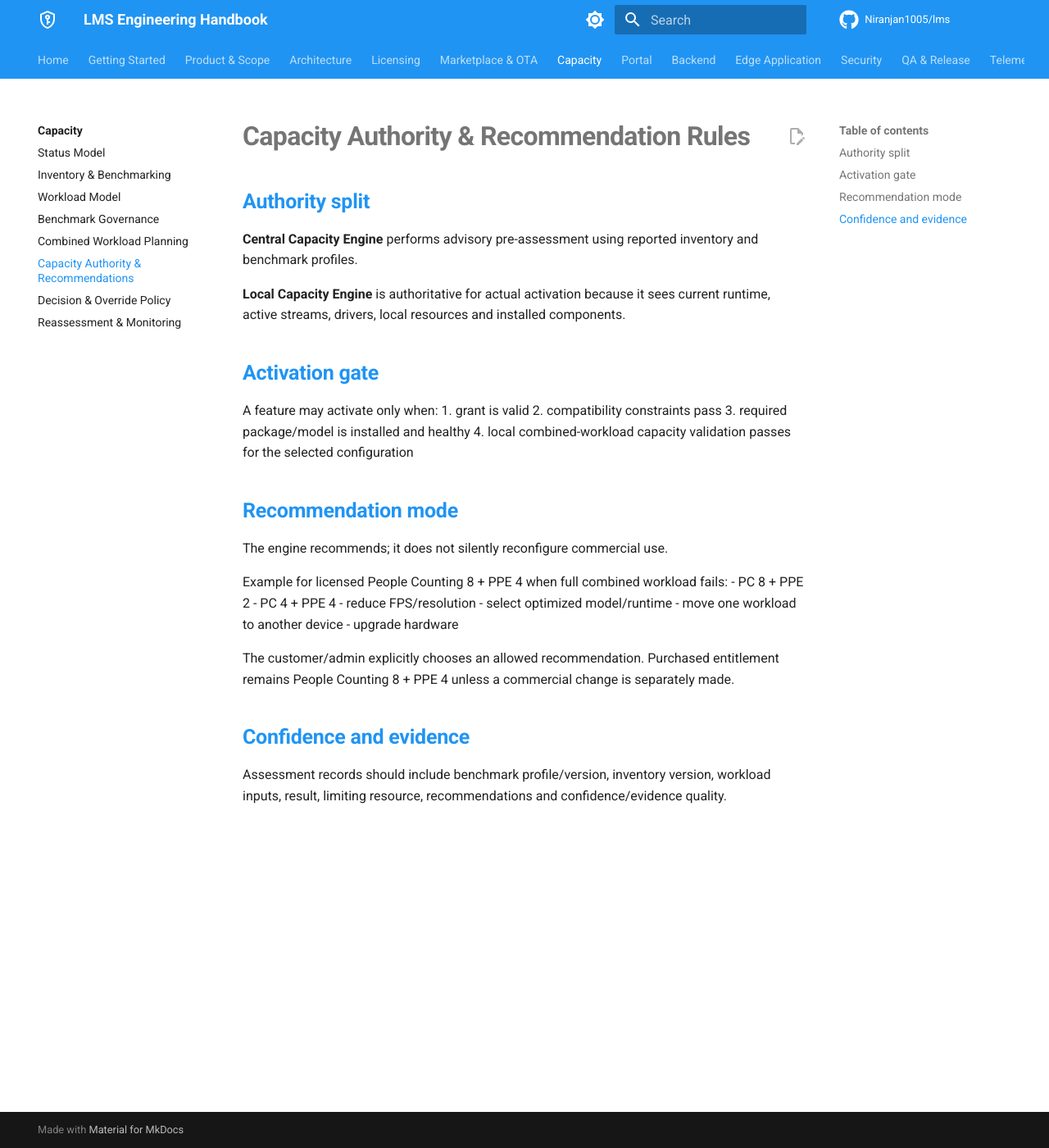
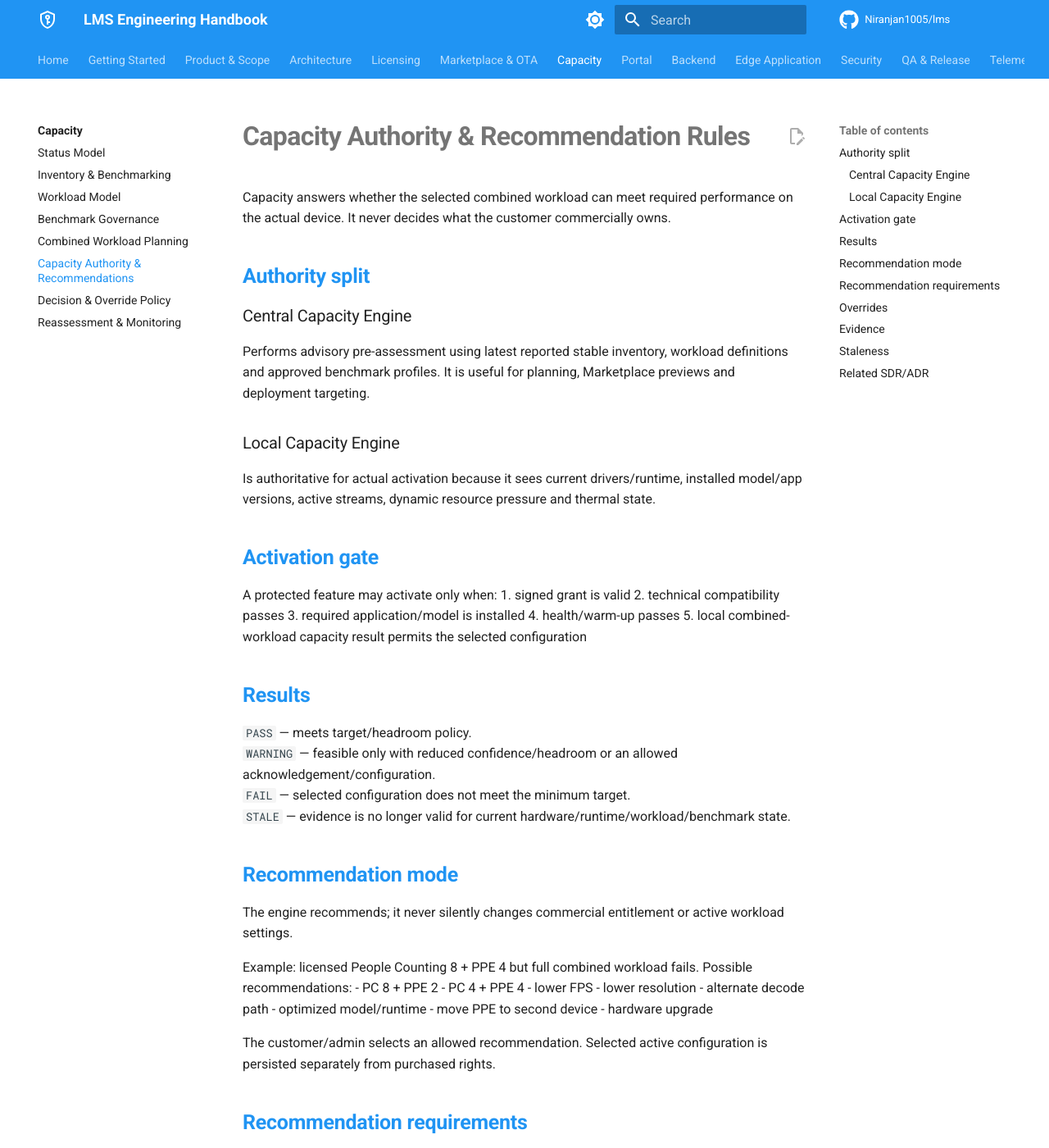
Before and after one commit to Niranjan1005/lms, an MkDocs documentation site: the page built from docs/capacity/authority-and-recommendations.md, in a window 1280 px wide and 1400 px high. Shown: the whole window at 82% size. Built offline with MkDocs 1.6.1 and Material for MkDocs 9.7.7, drawn with Linux system fonts in a browser that asks for light colours; comment, search, counter and statistics services are not loaded; some of the changed text lies outside the part shown.

Commit message:
docs: deepen capacity authority and recommendations

```diff
--- a/docs/capacity/authority-and-recommendations.md
+++ b/docs/capacity/authority-and-recommendations.md
@@ -1,33 +1,55 @@
 # Capacity Authority & Recommendation Rules
 
+Capacity answers whether the selected combined workload can meet required performance on the actual device. It never decides what the customer commercially owns.
+
 ## Authority split
+### Central Capacity Engine
+Performs advisory pre-assessment using latest reported stable inventory, workload definitions and approved benchmark profiles. It is useful for planning, Marketplace previews and deployment targeting.
 
-**Central Capacity Engine** performs advisory pre-assessment using reported inventory and benchmark profiles.
-
-**Local Capacity Engine** is authoritative for actual activation because it sees current runtime, active streams, drivers, local resources and installed components.
+### Local Capacity Engine
+Is authoritative for actual activation because it sees current drivers/runtime, installed model/app versions, active streams, dynamic resource pressure and thermal state.
 
 ## Activation gate
+A protected feature may activate only when:
+1. signed grant is valid
+2. technical compatibility passes
+3. required application/model is installed
+4. health/warm-up passes
+5. local combined-workload capacity result permits the selected configuration
 
-A feature may activate only when:
-1. grant is valid
-2. compatibility constraints pass
-3. required package/model is installed and healthy
-4. local combined-workload capacity validation passes for the selected configuration
+## Results
+`PASS` — meets target/headroom policy.
+`WARNING` — feasible only with reduced confidence/headroom or an allowed acknowledgement/configuration.
+`FAIL` — selected configuration does not meet the minimum target.
+`STALE` — evidence is no longer valid for current hardware/runtime/workload/benchmark state.
 
 ## Recommendation mode
+The engine recommends; it never silently changes commercial entitlement or active workload settings.
 
-The engine recommends; it does not silently reconfigure commercial use.
-
-Example for licensed People Counting 8 + PPE 4 when full combined workload fails:
+Example: licensed People Counting 8 + PPE 4 but full combined workload fails.
+Possible recommendations:
 - PC 8 + PPE 2
 - PC 4 + PPE 4
-- reduce FPS/resolution
-- select optimized model/runtime
-- move one workload to another device
-- upgrade hardware
+- lower FPS
+- lower resolution
+- alternate decode path
+- optimized model/runtime
+- move PPE to second device
+- hardware upgrade
 
-The customer/admin explicitly chooses an allowed recommendation. Purchased entitlement remains People Counting 8 + PPE 4 unless a commercial change is separately made.
+The customer/admin selects an allowed recommendation. Selected active configuration is persisted separately from purchased rights.
 
-## Confidence and evidence
+## Recommendation requirements
+Each recommendation should state recommended configuration, limiting resource/reason codes, expected performance/headroom where supported, benchmark confidence, entitlement impact and local revalidation requirement.
 
-Assessment records should include benchmark profile/version, inventory version, workload inputs, result, limiting resource, recommendations and confidence/evidence quality.
+## Overrides
+Normal FAIL blocks activation. Exceptional capacity override, if policy permits it, is scoped, time/revision-limited, maker-checker approved and audited. It may not bypass hard incompatibility, invalid signatures or missing required runtime.
+
+## Evidence
+Assessment records benchmark profile/version, inventory version/hash, workload hash, release/model/runtime versions, dynamic snapshot, result, limiting resources, headroom, confidence, recommendations and selected option.
+
+## Staleness
+Hardware, driver/runtime, app/model, camera/workload or materially changed benchmark inputs make prior assessment stale and trigger re-evaluation.
+
+## Related SDR/ADR
+`SDR-CAP-001` through `SDR-CAP-011`; ADR-012
```
